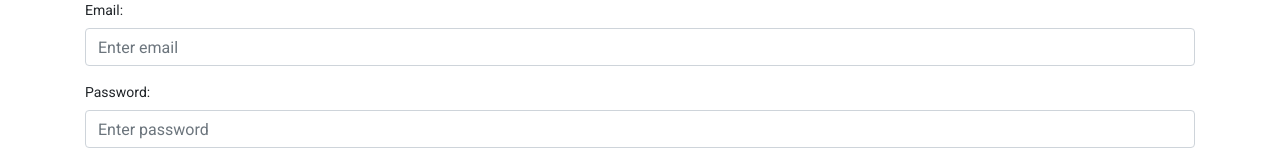
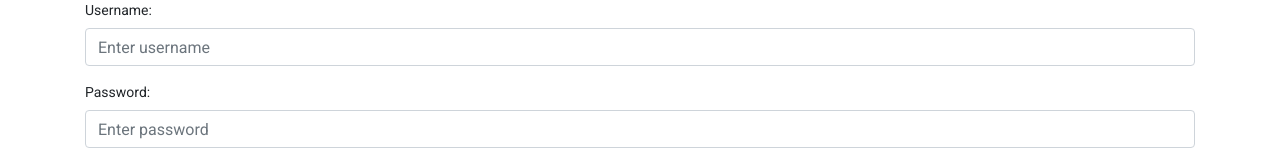
Before and after one commit to 188Krish/SMS-App, an Angular app: page /login in a window 1280 px wide. Shown: the top 160 px of the page. Built offline with nearby package versions, Linux system fonts and the light colour scheme; what ng-recaptcha would draw is missing.

Commit message:
Updating to username

```diff
--- a/src/app/login/login.component.html
+++ b/src/app/login/login.component.html
@@ -4,8 +4,8 @@
          Please enter a valid credentials
     </div>
     <div class="form-group">
-      <label for="email">Email:</label>
-      <input type="email" class="form-control" id="email" placeholder="Enter email" name="email" [(ngModel)]="email">
+      <label for="email">Username:</label>
+      <input class="form-control" id="email" placeholder="Enter username" name="email" [(ngModel)]="username">
     </div>
     <div class="form-group">
       <label for="pwd">Password:</label>
--- a/src/app/login/login.component.ts
+++ b/src/app/login/login.component.ts
@@ -9,7 +9,7 @@ import { Router } from '@angular/router';
 })
 export class LoginComponent implements OnInit {
 
-  email = '';
+  username = '';
   password = '';
   inValidLogin = false;
   recaptacha: any[];
@@ -25,7 +25,7 @@ export class LoginComponent implements OnInit {
   }
 
   loginUser() {
-    if ((this.loginservice.authenticationLogin(this.email, this.password))) {
+    if ((this.loginservice.authenticationLogin(this.username, this.password))) {
       this.router.navigate(['dashboard']);
       this.inValidLogin = false;
     }
```
